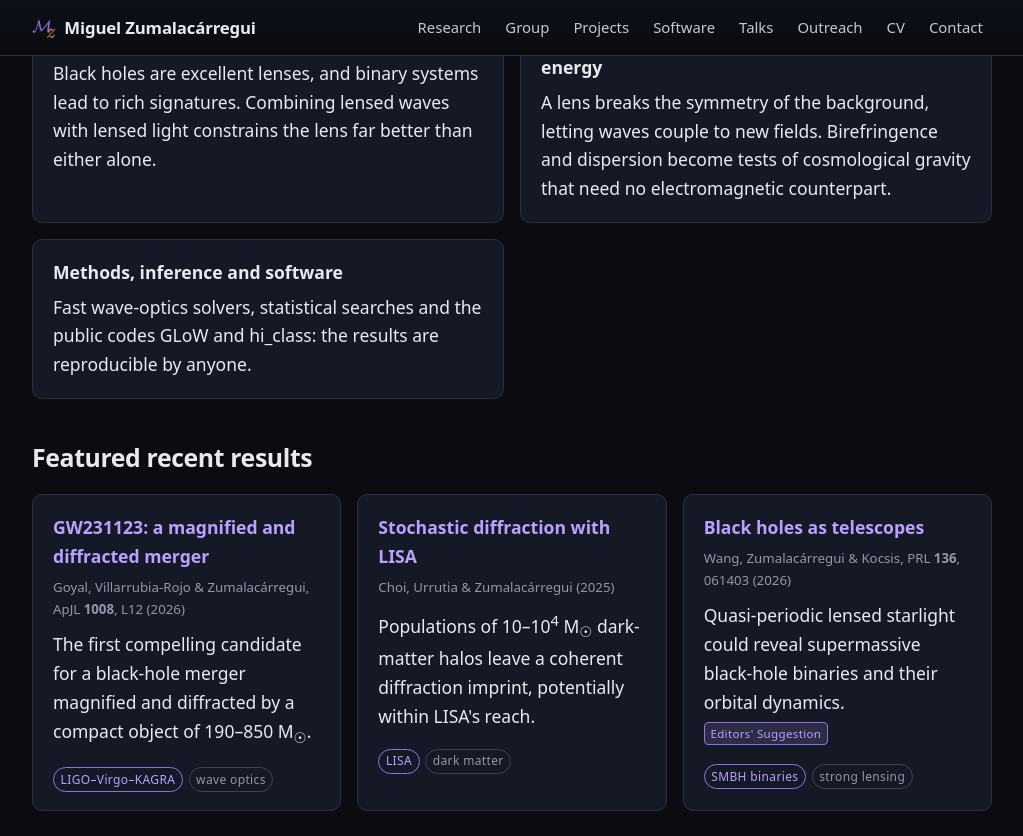
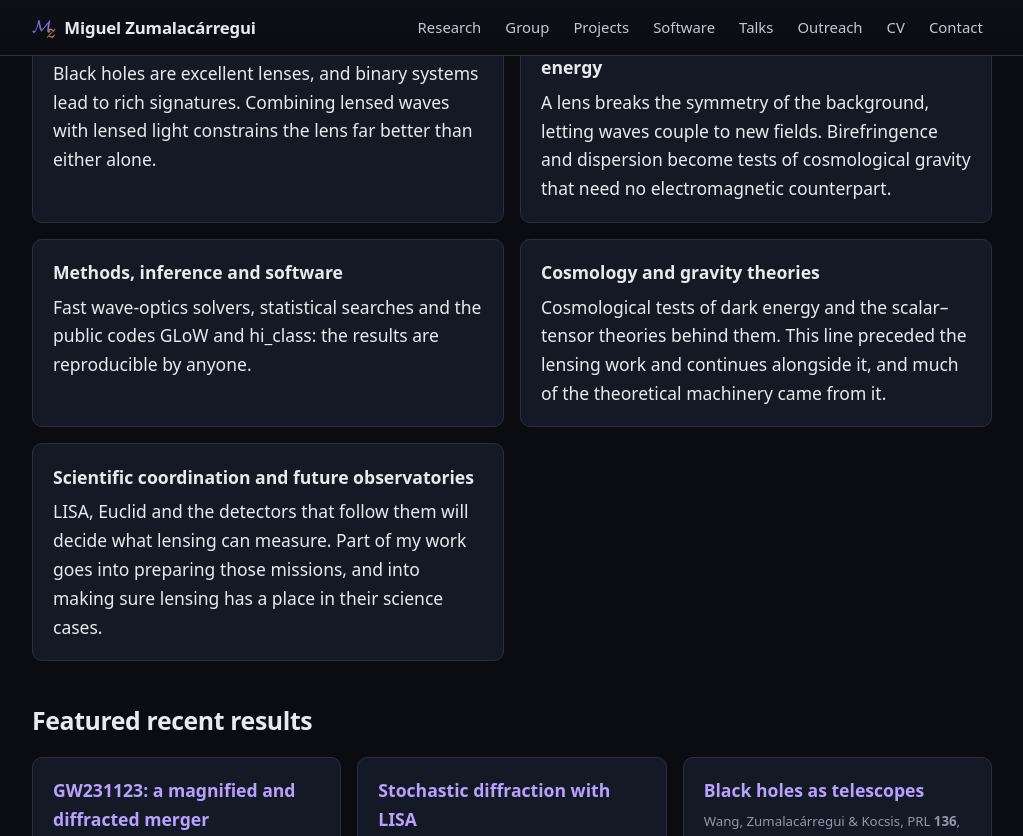
Before and after one commit to miguelzuma/miguelzuma.github.io, a Jekyll site: the page built from index.html, in a window 1280 px wide and 900 px high, scrolled down 1626 px, cut to the strip 0-836 px from the top of the window. Shown: the whole strip, without its empty margins (128-1151 px from the left). Built offline with Jekyll 4.4.1, drawn with Linux system fonts in a browser that asks for light colours.

Commit message:
Home: research-program grid covers all seven sections
The grid stopped at Methods, so Cosmology and gravity theories and
Scientific coordination were reachable only from the research page itself.

Co-Authored-By: Claude Opus 5 (1M context) <noreply@anthropic.com>
Claude-Session: https://claude.ai/code/session_01E2ZbXszK9qt9svKVxU5Yrt

```diff
--- a/index.html
+++ b/index.html
@@ -115,6 +115,18 @@ description: >-
         <p class="card-title">Methods, inference and software</p>
         <p>Fast wave-optics solvers, statistical searches and the public codes
         GLoW and hi_class: the results are reproducible by anyone.</p>
+      </a>
+      <a class="card card-link" href="{{ '/research.html#cosmology' | relative_url }}">
+        <p class="card-title">Cosmology and gravity theories</p>
+        <p>Cosmological tests of dark energy and the scalar&ndash;tensor theories
+        behind them. This line preceded the lensing work and continues alongside
+        it, and much of the theoretical machinery came from it.</p>
+      </a>
+      <a class="card card-link" href="{{ '/research.html#leadership' | relative_url }}">
+        <p class="card-title">Scientific coordination and future observatories</p>
+        <p>LISA, Euclid and the detectors that follow them will decide what
+        lensing can measure. Part of my work goes into preparing those missions,
+        and into making sure lensing has a place in their science cases.</p>
       </a>
     </div>
   </section>
```
